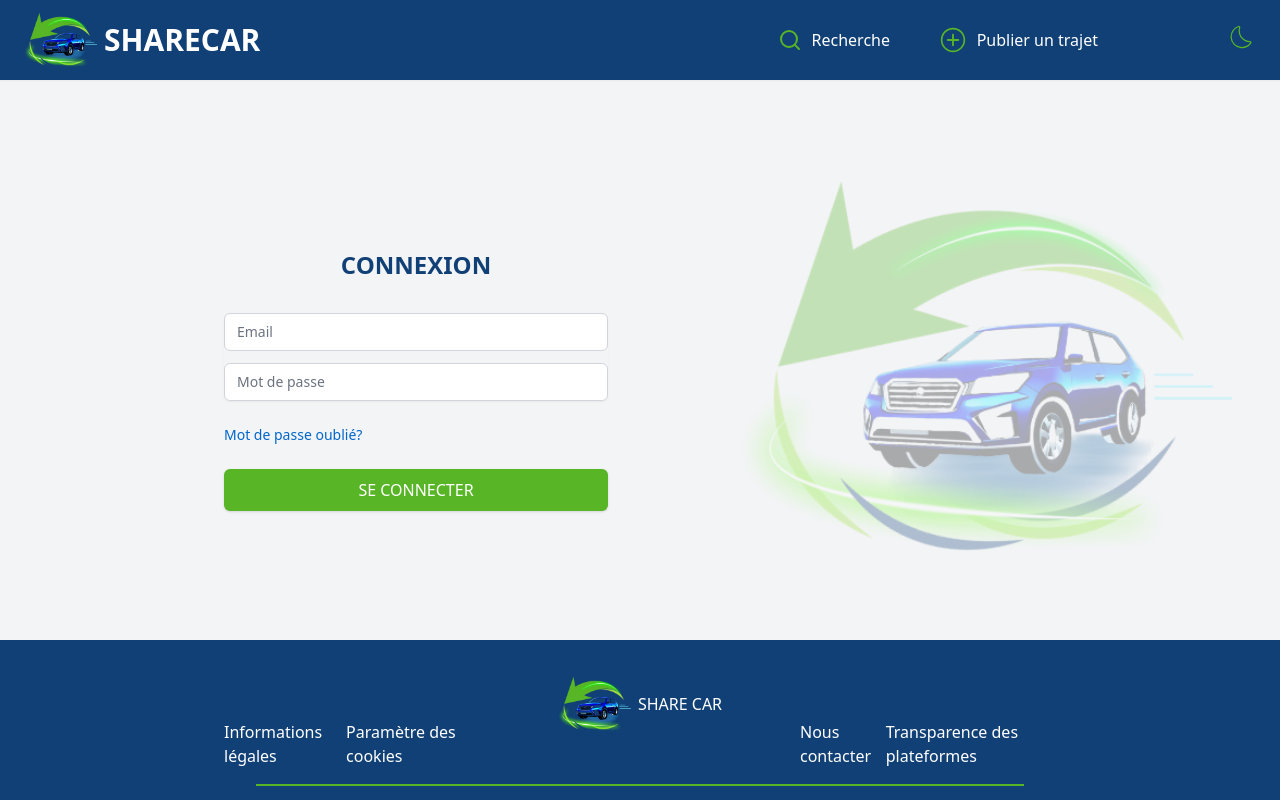
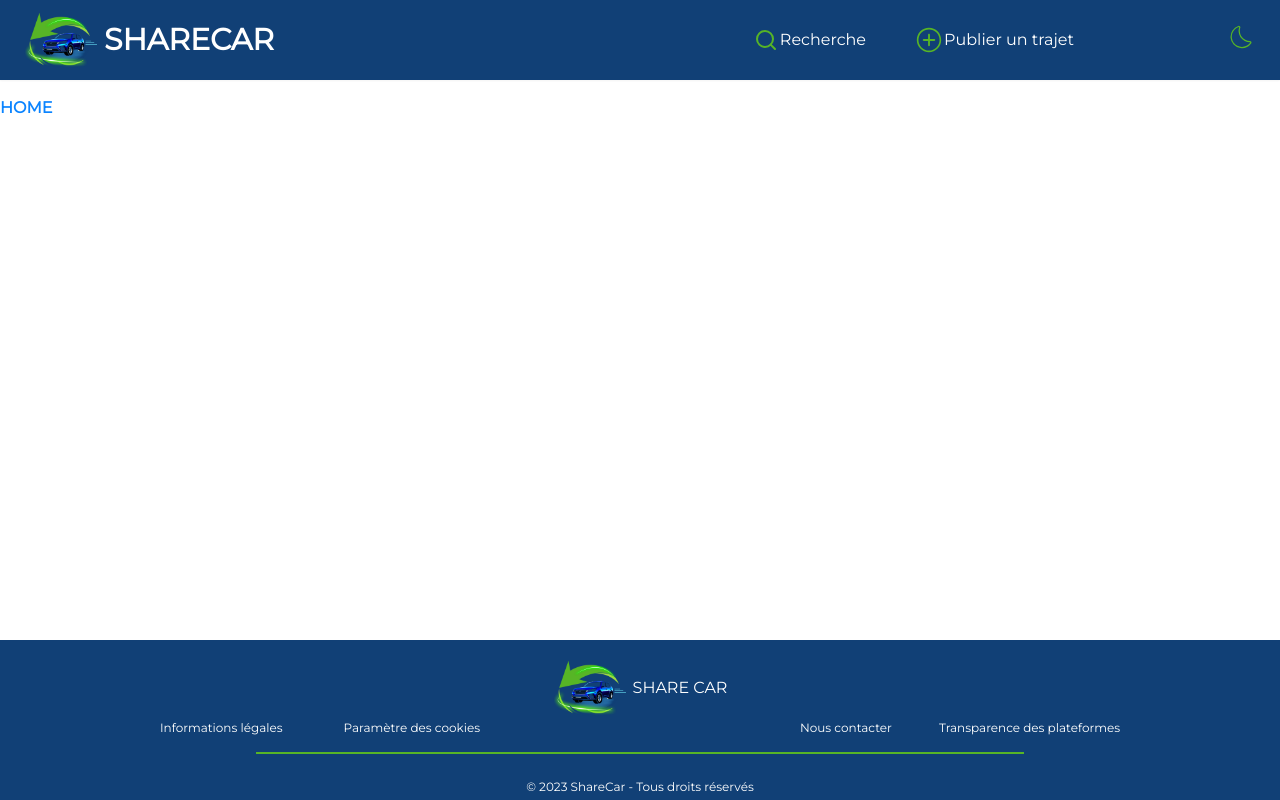
Before and after one commit to SlimChi/ShareCarFrontEndReact, a React (Vite) app: page / in a window 1280 px wide. Before the commit this address led to /login. Built offline with nearby package versions, Linux system fonts and the light colour scheme; some icons are missing.

Commit message:
header footer connexion
Header et footer avec design
Menu déroulant avec redirection vers inscription/connexion.
formulaire de connexion ok

```diff
--- a/index.html
+++ b/index.html
@@ -7,6 +7,11 @@
 		<meta name="theme-color" content="#000000" />
 		<meta name="description" content="Web site created using create-react-app"/>
 		<link rel="apple-touch-icon" href="src/app-icon.ico" />
+
+		<link rel="preconnect" href="https://fonts.googleapis.com">
+		<link rel="preconnect" href="https://fonts.gstatic.com" crossorigin>
+		<link href="https://fonts.googleapis.com/css2?family=Montserrat:ital,wght@0,200;0,400;1,200&display=swap" rel="stylesheet">
+
 		<title>ReactApp</title>
 	</head>
 	<body>
--- a/src/app/App.jsx
+++ b/src/app/App.jsx
@@ -38,7 +38,7 @@ const App = () => {
 
   return (
     <BrowserRouter>
-      <div className="relative flex h-full cursor-default flex-col bg-gray-100">
+      <div className="relative flex h-full cursor-default flex-col bg-white">
         <Navbar />
         <main className="mt-24 grow">
           <Routes />
--- a/src/app/assets/styles/base/base.css
+++ b/src/app/assets/styles/base/base.css
@@ -3,10 +3,10 @@
 @layer base {
 
     html{
-        @apply h-full bg-white
+        @apply h-full
     }
     body{
-        @apply h-full bg-white
+        @apply h-full
     }
 
 
@@ -30,3 +30,7 @@
         @apply text-xl
     }
 }
+
+html {
+    font-family: 'Montserrat', sans-serif;
+}
--- a/src/app/assets/styles/components/btn.css
+++ b/src/app/assets/styles/components/btn.css
@@ -1,6 +1,6 @@
 
 .btn{
-    @apply inline-flex items-center justify-center px-4 py-2 text-base font-medium transform border border-transparent rounded-md shadow whitespace-nowrap focus:outline-none active:scale-95 active:ring-2 active:ring-offset-2 active:ring-white ;
+    @apply inline-flex items-center justify-center  px-4 py-2 text-base font-medium transform border border-transparent shadow whitespace-nowrap focus:outline-none active:scale-95 active:ring-2 active:ring-offset-2 active:ring-white ;
 }
 
 .btn-link-primary{
@@ -24,7 +24,10 @@
 }
 
 .btn-green{
-    @apply text-white bg-[#57b526] hover:bg-[#81ff00] hover:text-white active:ring-[#57b526] ;
+    @apply text-white bg-[#57b526] hover:bg-[#87e824] hover:text-white active:ring-[#57b526] ;
+}
+.btn-green-inverse{
+    @apply text-[#57b526] bg-white border-[#57b526] hover:bg-[#57b526] hover:text-white active:ring-[#87e824] ;
 }
 
 .btn-yellow{
--- a/src/app/assets/styles/components/input.css
+++ b/src/app/assets/styles/components/input.css
@@ -1,6 +1,6 @@
 .input{
     @apply appearance-none relative block w-full px-3 py-2
-    border border-gray-300 placeholder-gray-500 text-gray-900 rounded-md
+    border-t-0 border-l-0 border-r-0 border-b border-b-[#57B526] placeholder-gray-500 text-gray-900 rounded-md
     focus:outline-none focus:ring-primary focus:border-primary focus:z-20 sm:text-sm
 }
 
@@ -9,7 +9,7 @@
 }
 
 .checkbox {
-    @apply h-4 w-4 text-primary focus:ring-primary border-gray-300 rounded cursor-pointer
+    @apply h-4 w-4 text-[#57B526] focus:ring-primary border-[#57B526] rounded cursor-pointer
 }
 
 .checkbox-error{
--- a/src/app/components/account/Login.jsx
+++ b/src/app/components/account/Login.jsx
@@ -4,7 +4,7 @@ import React, { useState } from "react";
 import { useDispatch } from "react-redux";
 import { Link, useNavigate } from "react-router-dom";
 
-import { URL_HOME } from "../../constants/urls/urlFrontEnd";
+import { URL_HOME, URL_REGISTER } from "../../constants/urls/urlFrontEnd";
 import { signIn } from "../../redux-store/authenticationSlice";
 import { authenticate } from "./../../api/backend/account";
 
@@ -48,7 +48,7 @@ const Login = () => {
         onSubmit={handleLogin}
       >
         <Form className="mt-8 space-y-6">
-          <div className="flex flex-col space-y-3 rounded-md shadow-sm">
+          <div className="flex flex-col space-y-3 rounded-md  shadow-sm">
             <Field
               type="text"
               name="username"
@@ -63,22 +63,22 @@ const Login = () => {
               autoComplete="current-password"
               className="input"
             />
-          </div>
-
-          <div className="mt-3 flex items-center justify-between">
-            <div className="text-sm">
-              <Link to="/forgot-password">
-                <span className="cursor-pointer font-medium text-primary-dark hover:text-primary">
-                  Mot de passe oublié?
-                </span>
-              </Link>
+            <div className="flex items-center">
+            <Field
+              type="checkbox"
+              name="toggle"
+              className="checkbox  mt-4"
+            />
+            <p className="ml-2 text-xs text-[#114076] mt-4">Rester connecté</p>
             </div>
           </div>
 
-          <div>
+
+
+          <div >
             <button
               type="submit"
-              className="btn btn-green group relative w-full"
+              className="btn btn-green group relative w-full mt-6"
             >
               SE CONNECTER
             </button>
@@ -90,6 +90,27 @@ const Login = () => {
               </small>
             </div>
           )}
+
+          <div className="mt-3 flex justify-end ">
+            <div className="text-sm ">
+              <Link to="/NewPassword" >
+                <span className=" cursor-pointer font-medium text-primary-dark italic hover:text-primary ">
+                  Mot de passe oublié?
+                </span>
+              </Link>
+            </div>
+          </div>
+
+          <div>
+            <Link to={URL_REGISTER}>
+              <button
+                type="submit"
+                className="btn btn-green-inverse group relative w-full"
+              >
+                CREER UN COMPTE
+              </button>
+            </Link>
+          </div>
         </Form>
       </Formik>
     </div>
--- /dev/null
+++ b/src/app/components/layouts/DropdownMenu.jsx
@@ -0,0 +1,66 @@
+import { Fragment } from 'react'
+import { Menu, Transition } from '@headlessui/react'
+
+// import { URL_LOGIN, URL_REGISTER } from "../../constants/urls/urlFrontEnd";
+
+import { PiUserSquareLight } from "react-icons/pi";
+import { Link } from 'react-router-dom';
+import { URL_LOGIN, URL_REGISTER } from '../../constants/urls/urlFrontEnd';
+
+function classNames(...classes) {
+  return classes.filter(Boolean).join(' ')
+}
+
+export default function DropdownMenu() {
+  return (
+    <Menu as="div" className="relative inline-block text-left">
+      <div>
+        <Menu.Button className="inline-flex w-full justify-center gap-x-1.5 px-3 py-2 text-sm font-semibold text-[#114076]  ">
+        <PiUserSquareLight className="text-[#57B526] text-5xl cursor-pointer"/>
+        </Menu.Button>
+      </div>
+
+      <Transition
+        as={Fragment}
+        enter="transition ease-out duration-100"
+        enterFrom="transform opacity-0 scale-95"
+        enterTo="transform opacity-100 scale-100"
+        leave="transition ease-in duration-75"
+        leaveFrom="transform opacity-100 scale-100"
+        leaveTo="transform opacity-0 scale-95"
+      >
+        <Menu.Items className="absolute right-0 z-10 mt-2 w-56 origin-top-right rounded-md bg-white shadow-lg ring-1 ring-black ring-opacity-5 focus:outline-none">
+          <div className="py-1">
+            <Menu.Item>
+              {({ active }) => (
+                <Link
+                to={URL_REGISTER}
+                  className={classNames(
+                    active ? 'bg-gray-100 text-gray-900' : 'text-gray-700',
+                    'block px-4 py-2 text-sm'
+                  )}
+                >
+                  Inscription
+                </Link>
+              )}
+            </Menu.Item>
+            <Menu.Item>
+              {({ active }) => (
+                <Link
+                  to={URL_LOGIN}
+                  className={classNames(
+                    active ? 'bg-gray-100 text-gray-900' : 'text-gray-700',
+                    'block px-4 py-2 text-sm'
+                  )}
+                >
+                  Connexion
+                </Link>
+              )}
+            </Menu.Item>
+
+          </div>
+        </Menu.Items>
+      </Transition>
+    </Menu>
+  )
+}
--- a/src/app/components/layouts/Footer.jsx
+++ b/src/app/components/layouts/Footer.jsx
@@ -4,7 +4,7 @@ export default function Footer() {
     return (
         <footer className="bg-[#114076] text-white h-40">
             <div className="flex justify-center items-center">
-                <div className="flex justify-between w-1/5 mt-20">
+                <div className="flex justify-between w-1/4 mt-20 text-xs">
                     <a href="">Informations légales</a>
                     <a href="">Paramètre des cookies</a>
                 </div>
@@ -17,7 +17,7 @@ export default function Footer() {
                     <p className="text-base text-white">SHARE CAR</p>
                 </div>
 
-                <div className="flex justify-between w-1/5 mt-20">
+                <div className="flex justify-between w-1/4 mt-20 text-xs">
                     <a href="">Nous contacter</a>
                     <a href="">Transparence des plateformes</a>
                 </div>
@@ -25,7 +25,9 @@ export default function Footer() {
 
             <div className="w-[60%] h-0.5 bg-[#57B526] flex ml-[20%] mt-4"></div>
 
-            <div></div>
+            <div className="flex justify-center items-center mt-6">
+                <span className="text-[12px]">© 2023 ShareCar - Tous droits réservés</span>
+            </div>
         </footer>
     )
 }
--- a/src/app/components/layouts/Navbar.jsx
+++ b/src/app/components/layouts/Navbar.jsx
@@ -7,6 +7,8 @@ import {
   URL_LOGIN,
   URL_REGISTER,
 } from "../../constants/urls/urlFrontEnd";
+
+import DropdownMenu from "./DropdownMenu";
 
 
 import { FiSearch } from "react-icons/fi";
@@ -41,7 +43,8 @@ const Navbar = () => {
             <a href="" className="flex flex-row items-center justify-between w-[10rem] text-[#FFFFFF]"><IoIosAddCircleOutline className="text-[#57B526] text-3xl"/>Publier un trajet</a>
           </div>
           <div className="ml-10">
-            <button><PiUserSquareLight className="text-[#57B526] text-5xl cursor-pointer"/></button>
+            {/* <button><PiUserSquareLight className="text-[#57B526] text-5xl cursor-pointer"/></button> */}
+            <DropdownMenu/>
           </div>
           <div className="ml-10">
             <button><CiDark className="text-[#57B526] text-3xl cursor-pointer"/></button>
--- a/src/app/routes/Routes.jsx
+++ b/src/app/routes/Routes.jsx
@@ -20,9 +20,7 @@ const Routes = () => {
       <Route
         path={URL.URL_HOME}
         element={
-          <PrivateRoute>
             <HomeView />
-          </PrivateRoute>
         }
       />
       <Route
--- a/src/app/views/LoginView.jsx
+++ b/src/app/views/LoginView.jsx
@@ -22,7 +22,7 @@ const LoginView = () => {
     return (
 
         <div className="flex items-center ml-[15%]">
-            <div className="flex  w-full items-center ">
+            <div className="flex w-full  ">
                 <Login className="" />
             </div>
             <div className="flex  w-full items-center ">
```
